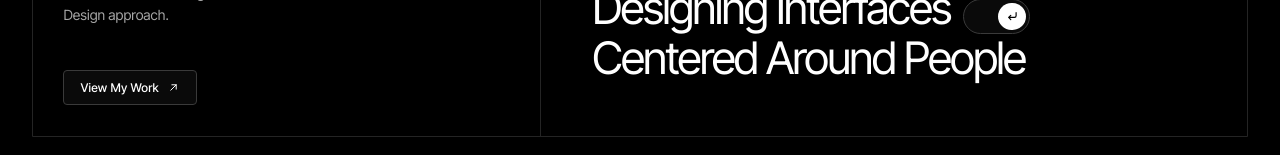
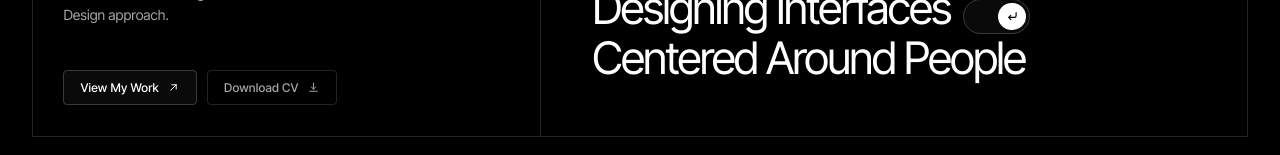
Before and after one commit to MuhammadFauzan04/Portofolio, a React (Vite) app: page / in a window 1280 px wide. Shown: the part 155-310 px from the top of the page. Built offline with nearby package versions, Linux system fonts and the light colour scheme.

Commit message:
add cta  donwload cv

```diff
--- a/src/components/Hero.jsx
+++ b/src/components/Hero.jsx
@@ -3,7 +3,7 @@ import { useContent } from "../context/LanguageContext";
 import ProjectCover from "./ProjectCover";
 import ProjectModal from "./ProjectModal";
 import AnimateOnScroll from "./AnimateOnScroll";
-import { ArrowUpRight, CornerDownLeft } from "./Icons";
+import { ArrowUpRight, CornerDownLeft, Download } from "./Icons";
 
 // Which projects are pinned as the two big cards in the hero.
 const HERO_PROJECT_IDS = ["medilink", "belibis"];
@@ -34,10 +34,20 @@ export default function Hero() {
       <div className="hero__top">
         <div className="hero__intro">
           <p className="hero__lead">{hero.subtitle}</p>
-          <a href={hero.ctaPrimary.href} className="btn">
-            {ctaLabel}
-            <ArrowUpRight size={13} />
-          </a>
+          <div className="hero__cta-row">
+            <a href={hero.ctaPrimary.href} className="btn">
+              {ctaLabel}
+              <ArrowUpRight size={13} />
+            </a>
+            <a
+              href={hero.ctaCv.href}
+              className="btn btn--ghost"
+              download
+            >
+              {hero.ctaCv.label}
+              <Download size={13} />
+            </a>
+          </div>
         </div>
 
         <div className="hero__headline">
--- a/src/components/Icons.jsx
+++ b/src/components/Icons.jsx
@@ -39,6 +39,12 @@ export const QuoteMark = ({ size = 18, ...rest }) => (
   </svg>
 );
 
+export const Download = ({ size = 14, ...rest }) => (
+  <svg {...base} width={size} height={size} {...rest}>
+    <path d="M12 4v11m0 0l-4-4m4 4l4-4M5 19h14" />
+  </svg>
+);
+
 export const LogoMark = ({ size = 18, ...rest }) => (
   <svg viewBox="0 0 24 24" width={size} height={size} fill="none" stroke="currentColor" strokeWidth="2.2" strokeLinecap="square" aria-hidden="true" {...rest}>
     <path d="M6 20V6a2 2 0 0 1 2-2h11M6 12h9" />
--- a/src/data/portfolio.js
+++ b/src/data/portfolio.js
@@ -27,6 +27,7 @@ export const content = {
         "Saya Fauzan — mahasiswa Sistem Informasi yang fokus pada UI/UX design dengan pendekatan User-Centered Design.",
       ctaPrimary: { label: "Lihat Karya Saya →", href: "#projects" },
       ctaGhost: { label: "Diskusi Project", href: "#contact" },
+      ctaCv: { label: "Unduh CV", href: "/cv-fauzan.pdf" },
       roles: [
         "UI/UX Designer",
         "Sistem Informasi",
@@ -474,6 +475,7 @@ export const content = {
       subtitle:
         "I'm Fauzan — an Information Systems student focused on UI/UX design with a User-Centered Design approach.",
       ctaPrimary: { label: "View My Work →", href: "#projects" },
+      ctaCv: { label: "Download CV", href: "/cv-fauzan.pdf" },
       ctaGhost: { label: "Discuss a Project", href: "#contact" },
       roles: [
         "UI/UX Designer",
--- a/src/index.css
+++ b/src/index.css
@@ -228,6 +228,23 @@ ul {
   background: transparent;
   color: var(--ink);
 }
+.btn--ghost {
+  background: transparent;
+  color: var(--ink-soft);
+  border-color: var(--line);
+}
+.btn--ghost:hover {
+  background: var(--bg-elev);
+  color: var(--ink);
+  border-color: var(--line-strong);
+}
+.hero__cta-row {
+  display: flex;
+  flex-wrap: wrap;
+  align-items: center;
+  align-self: flex-start;
+  gap: 10px;
+}
 
 .arrow-circle {
   display: inline-flex;
```
Also changed, not shown: 1 other file (tests, documents, lock files or other folders).
